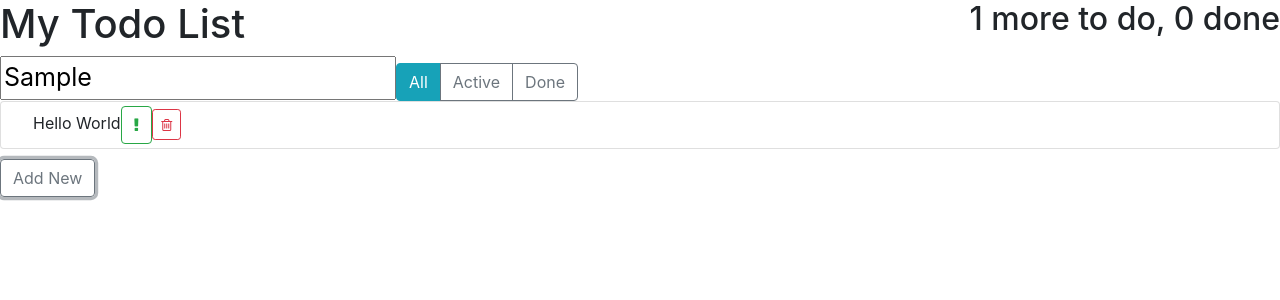
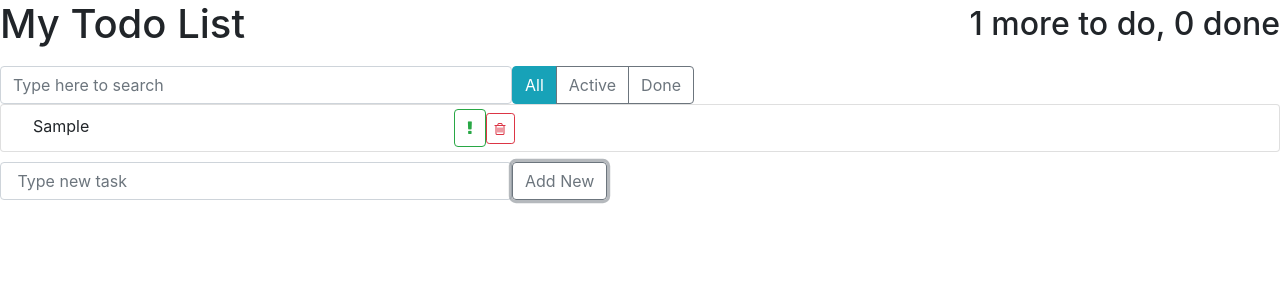
Before and after one commit to TheEv1ls0n/TODO-list-, a React (Create React App) app: page / in a window 1280 px wide. Both pictures are taken after typing "Sample" into the empty fields and a click on the button "Add New". Shown: the top 300 px of the page. Built offline with nearby package versions, Linux system fonts and the light colour scheme.

Commit message:
new features and style

```diff
--- a/src/components/App/App.js
+++ b/src/components/App/App.js
@@ -1,19 +1,19 @@
 import React from 'react';
 
-import SearchPanel from '../SearchPanel/SearchPanel';
 import AppHeader from '../AppHeader/AppHeader';
 import TodoList from '../TodoList/TodoList';
 import NewTasks from '../NewTasks/NewTasks';
 
-class App extends React.Component{
+class App extends React.Component {
 
-    state = { todoData : []
+    state = {
+        todoData: []
     };
 
     addItem = (text) => {
-        this.setState(({todoData}) =>{
+        this.setState(({todoData}) => {
             const lastItem = todoData[todoData.length - 1];
-            const newId = lastItem  ? lastItem.id : 0;
+            const newId = lastItem ? lastItem.id : 0;
 
             return {
                 todoData: todoData.concat({
@@ -32,12 +32,12 @@ class App extends React.Component{
 
             const newArray = [...todoData.slice(0, idx), ...todoData.slice(idx + 1)];
             return {
-              todoData : newArray
+                todoData: newArray
             };
         });
     };
 
-    toggleProperty(arr, id, propName){
+    toggleProperty(arr, id, propName) {
         const idx = arr.findIndex((el) => el.id === id);
 
         const oldItem = arr[idx];
@@ -60,7 +60,7 @@ class App extends React.Component{
     onToggleDone = (id) => {
         this.setState(({todoData}) => {
             return {
-                todoData : this.toggleProperty(todoData, id, 'done')
+                todoData: this.toggleProperty(todoData, id, 'done')
             };
         });
     };
@@ -70,14 +70,18 @@ class App extends React.Component{
         const {todoData} = this.state;
         const doneCount = todoData.filter((el) => el.done).length;
         const todoCount = todoData.length - doneCount;
-
+        let showingDoneTasks = false;
+        const doneItem = (showingDoneTasks) => !showingDoneTasks;
+        console.log(showingDoneTasks);
         return (
             <div>
-                <AppHeader toDo = {todoCount} done = {doneCount}/>
-                <SearchPanel />
+                <AppHeader
+                    toDoCount={todoCount}
+                    doneCount={doneCount}
+                    doneItem={doneItem}/>
                 <TodoList
                     todos={todoData}
-                    onDeleted={ this.deleteItem}
+                    onDeleted={this.deleteItem}
                     onToggleImportant={this.onToggleImportant}
                     onToggleDone={this.onToggleDone}/>
                 <NewTasks onAdded={this.addItem}/>
--- a/src/components/AppHeader/AppHeader.js
+++ b/src/components/AppHeader/AppHeader.js
@@ -1,10 +1,13 @@
 import React from 'react';
-
-const AppHeader = ({toDo, done}) => {
+import SearchPanel from '../SearchPanel/SearchPanel';
+const AppHeader = ({toDoCount, doneCount, doneItem}) => {
     return (
-        <div className="app-header d-flex justify-content-between">
-            <h1>My Todo List</h1>
-            <h2> {toDo} more to do, {done} done</h2>
+        <div>
+            <div className="app-header d-flex justify-content-between align-items-center">
+                <h1>My Todo List</h1>
+                <h2> {toDoCount} more to do, {doneCount} done</h2>
+            </div>
+            <SearchPanel doneItem = {doneItem}/>
         </div>
     );
 };
--- a/src/components/ItemStatusFilter/ItemStatusFilter.js
+++ b/src/components/ItemStatusFilter/ItemStatusFilter.js
@@ -1,20 +1,22 @@
 import React from 'react';
 
-class ItemStatusFilter extends React.Component{
-
-    render(){
+const ItemStatusFilter = ({doneItem}) => {
     return (
         <div className="btn-group">
             <button type="button"
-                        className="btn btn-info">All</button>
+                    className="btn btn-info">All
+            </button>
             <button type="button"
-                        className="btn btn-outline-secondary">Active</button>
+                    className="btn btn-outline-secondary"
+            >Active
+            </button>
             <button type="button"
-                        className="btn btn-outline-secondary">Done</button>
+                    className="btn btn-outline-secondary"
+                    onClick={doneItem}>Done
+            </button>
         </div>
     );
 };
-}
 
 
 export default ItemStatusFilter;
--- a/src/components/NewTasks/NewTasks.css
+++ b/src/components/NewTasks/NewTasks.css
@@ -1,3 +1,7 @@
 .new-tasks{
     margin-top: 10px;
 }
+
+.new-tasks input{
+    width: 40%;
+}
--- a/src/components/NewTasks/NewTasks.js
+++ b/src/components/NewTasks/NewTasks.js
@@ -2,19 +2,38 @@ import React from 'react';
 
 import './NewTasks.css';
 
-export default class NewTasks extends React.Component{
+export default class NewTasks extends React.Component {
+    state = {
+        label:''
+    };
+    onLabelChange = (e) =>{
+        this.setState({
+            label: e.target.value
+        });
+    };
 
+    onSubmit = (e) => {
+        e.preventDefault();
+        this.props.onAdded(this.state.label);
+        this.setState({
+            label: ''
+        });
+    };
     render() {
-        const {onAdded} = this.props;
 
-        return(
-            <div className="new-tasks">
+        return (
+            <form className="new-tasks d-flex"
+                onSubmit={this.onSubmit}>
+                <input type="text"
+                       className="form-control"
+                       onChange={this.onLabelChange}
+                       placeholder=" Type new task"
+                        value={this.state.label}/>
                 <button
-                    className="btn btn-outline-secondary"
-                    onClick={() => onAdded('Hello World')}>
+                    className="btn btn-outline-secondary">
                     Add New
                 </button>
-            </div>
+            </form>
         );
     };
 }
--- a/src/components/SearchPanel/SearchPanel.css
+++ b/src/components/SearchPanel/SearchPanel.css
@@ -0,0 +1,7 @@
+.search-panel {
+    margin-top: 10px;
+}
+
+.search-panel input{
+    width: 40%;
+}
--- a/src/components/SearchPanel/SearchPanel.js
+++ b/src/components/SearchPanel/SearchPanel.js
@@ -1,21 +1,19 @@
 import React from 'react';
 
 import ItemStatusFilter from '../ItemStatusFilter/ItemStatusFilter';
+import './SearchPanel.css';
 
 const SearchPanel = () => {
     const searchText = 'Type here to search';
-    const searchStyle = {
-        fontSize: '25px'
-    };
 
     return  (
-        <div>
-                <input
+        <form className="search-panel d-flex">
+            <input
+                className="form-control"
                 placeholder = {searchText}
-                style={searchStyle}
-                />
-                <ItemStatusFilter />
-        </div>
+            />
+            <ItemStatusFilter />
+        </form>
     );
 };
 
--- a/src/components/TodoList-Item/TodoList-Item.css
+++ b/src/components/TodoList-Item/TodoList-Item.css
@@ -1,4 +1,8 @@
-
+.todo-list-item{
+    display: flex;
+    justify-content: space-between;
+    width: 40%;
+}
 
 .todo-list-item-label {
     margin-left: 1.25rem;
--- a/src/components/TodoList-Item/TodoList-Item.js
+++ b/src/components/TodoList-Item/TodoList-Item.js
@@ -7,13 +7,13 @@ class TodoListItem extends Component {
     render(){
         const { label, onDeleted, onToggleImportant, onToggleDone, done, important} = this.props;
 
-            let classNames = 'todo-list-item';
-                if ({done} === true) {
-                    classNames += ' done';
-                }
-                if ({important} === true) {
-                    classNames += ' important';
-                }
+        let classNames = 'todo-list-item';
+        if (done) {
+            classNames += ' done';
+        }
+        if (important) {
+            classNames += ' important';
+        }
         return (
             <span className= { classNames }>
                 <span
@@ -21,7 +21,7 @@ class TodoListItem extends Component {
                     onClick={onToggleDone}>
                 {label}
                 </span>
-
+                <div>
                 <button type="button"
                    className='btn btn-outline-success'
                     onClick={onToggleImportant}>
@@ -33,6 +33,7 @@ class TodoListItem extends Component {
                     onClick={onDeleted}>
                 <i className="fa fa-trash-o"/>
                 </button>
+                </div>
             </span>
         );
     };
```
Lines whose indentation alone changed are shown as unchanged.
